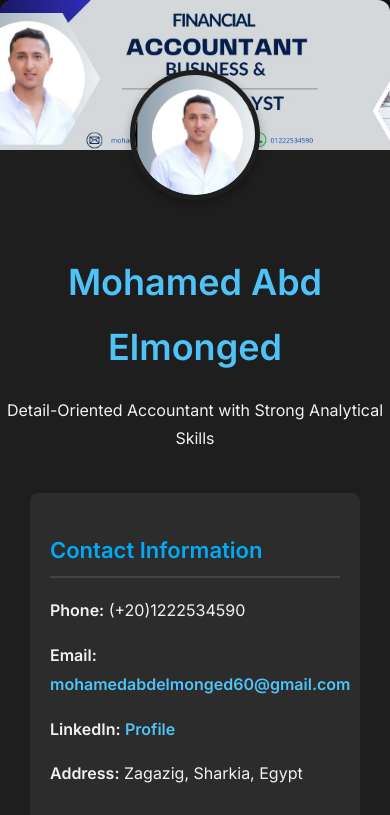
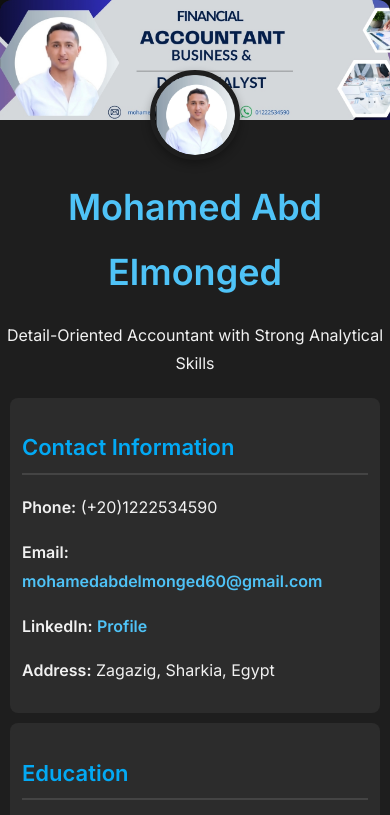
Before and after one commit to mo2492000/cv, a plain HTML site: page index.html in a window 390 px wide. Shown: the top 815 px of the page. Drawn offline with Linux system fonts and the light colour scheme.

Commit message:
Update index.html

```diff
--- a/index.html
+++ b/index.html
@@ -22,45 +22,51 @@
       box-shadow: 0 4px 15px rgba(0, 0, 0, 0.6);
       border-radius: 12px;
       overflow: hidden;
+      position: relative;
     }
 
     .profile-banner {
       position: relative;
       background: url('images/banner.jpg') no-repeat center center;
       background-size: cover;
-      height: 150px;
+      width: 100%;
+      height: 22vw;         /* ارتفاع مرن حسب عرض الشاشة */
+      min-height: 140px;    /* أقل ارتفاع */
+      max-height: 220px;    /* أقصى ارتفاع */
+      transition: background-image 0.3s;
     }
 
     .profile-img-new {
       position: absolute;
-      bottom: -50px; /* قللنا المسافة */
       left: 50%;
+      bottom: calc(-60px); /* يجعل الصورة متداخلة مع البانر */
       transform: translateX(-50%);
-      width: 120px; /* قللنا الحجم */
+      width: 120px;
       height: 120px;
       border-radius: 50%;
       border: 5px solid #1e1e1e;
       box-shadow: 0 4px 10px rgba(0,0,0,0.3);
       background-color: #1e1e1e;
       object-fit: cover;
+      z-index: 2;
     }
 
     .header-section {
       text-align: center;
-      padding-top: 60px; /* قللنا البادينج */
+      padding-top: 70px; /* توازن المسافة بعد تصغير البانر */
       padding-bottom: 10px;
-      margin-top: 30px;
+      margin-top: 0;
     }
 
     h1 {
       color: #4FC3F7;
-      margin: 10px 0 5px 0; /* قللنا المسافة أسفل العنوان */
+      margin: 10px 0 5px 0;
       font-size: 36px;
       font-weight: 700;
     }
 
     .header-section p {
-      margin-bottom: 0; /* منعنا أي مسافة زائدة */
+      margin-bottom: 0;
     }
 
     h2 {
@@ -102,6 +108,26 @@
 
     a:hover {
       text-decoration: underline;
+    }
+
+    @media (max-width: 600px) {
+      .profile-banner {
+        height: 32vw;
+        min-height: 90px;
+        max-height: 120px;
+      }
+      .profile-img-new {
+        width: 80px;
+        height: 80px;
+        bottom: calc(-40px);
+      }
+      .header-section {
+        padding-top: 45px;
+      }
+      .section {
+        margin: 10px;
+        padding: 12px;
+      }
     }
   </style>
 </head>
```
